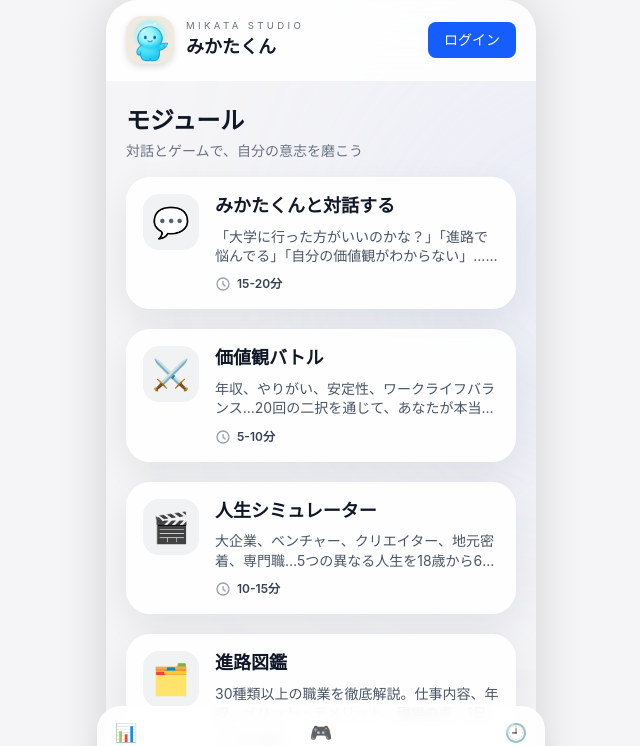
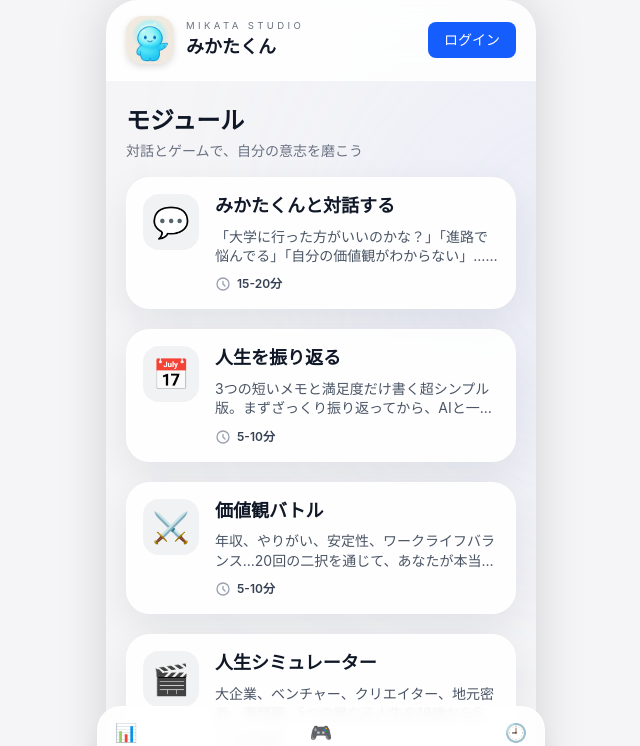
Before and after one commit to skaaarf/coaching-web-app, a Next.js app: page / in a window 1280 px wide. Shown: the top 746 px of the page, without its empty margins (319-959 px from the left). Built offline with nearby package versions, Linux system fonts and the light colour scheme; no server answers; the database is empty.

Commit message:
Ensure life reflection module shows first in interactive list

```diff
--- a/components/home/ModulesSection.tsx
+++ b/components/home/ModulesSection.tsx
@@ -16,6 +16,14 @@ export default function ModulesSection({
     allInteractiveProgress,
     onModuleClick,
 }: ModulesSectionProps) {
+    const interactiveModules = CAREER_MODULES
+        .filter(m => m.moduleType === 'interactive')
+        .sort((a, b) => {
+            if (a.id === 'life-reflection') return -1;
+            if (b.id === 'life-reflection') return 1;
+            return 0;
+        });
+
     return (
         <>
             <div ref={modulesSectionRef} className="scroll-mt-24 mt-6">
@@ -34,7 +42,7 @@ export default function ModulesSection({
                             onClick={() => onModuleClick(moduleDefinition.id, moduleDefinition.moduleType || 'chat')}
                         />
                     ))}
-                    {CAREER_MODULES.filter(m => m.moduleType === 'interactive').map(moduleDefinition => (
+                    {interactiveModules.map(moduleDefinition => (
                         <ModuleCard
                             key={moduleDefinition.id}
                             module={moduleDefinition}
```
